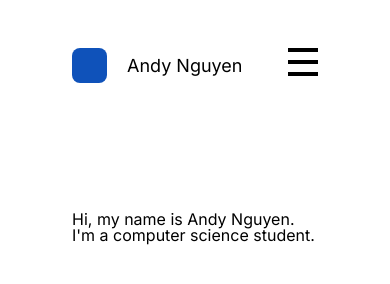
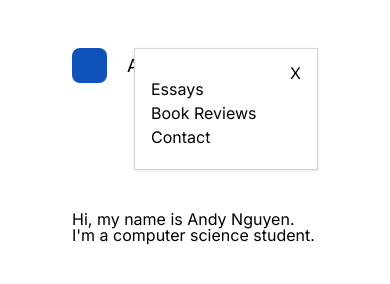
Before and after one commit to andy-mtng/andy-mtng2.github.io, a plain HTML site: page home.html in a window 390 px wide. Both pictures are taken after a click on the element 303 px from the left and 62 px from the top of the page. Drawn offline with Linux system fonts and the light colour scheme.

Commit message:
Add functionality to hamburger menu

```diff
--- a/home.html
+++ b/home.html
@@ -28,9 +28,16 @@
             <span></span>
             <span></span>
         </div>
+        <div class="hamburger-menu-items">
+            <p id="hamburger-menu-close-button">X</p>
+            <a href="essays.html">Essays</a>
+            <a href="bookReviews.html">Book Reviews</a>
+            <a href="contact.html">Contact</a>
+        </div>
     </nav>
     <div class="page-content">
         <p>Hi, my name is Andy Nguyen. I'm a computer science student.</p>
     </div>
+    <script src="script.js"></script>
 </body>
 </html>
--- /dev/null
+++ b/script.js
@@ -0,0 +1,11 @@
+const hamburger = document.querySelector(".hamburger-menu");
+const hamburgerMenu = document.querySelector(".hamburger-menu-items");
+const hamburgerMenuCloseButton = document.querySelector("#hamburger-menu-close-button");
+
+hamburger.addEventListener("click", () => {
+    hamburgerMenu.style.display = "block";
+});
+
+hamburgerMenuCloseButton.addEventListener("click", () => {
+    hamburgerMenu.style.display = "none";
+})
--- a/styles.css
+++ b/styles.css
@@ -136,6 +136,34 @@ a {
     display: none;
 }
 
+.hamburger-menu-items {
+    position: absolute;
+    background-color: white;
+    color: black;
+    width: 150px;
+    border: 1px solid #d4d4d4;
+    right: 72px;
+    top: 48px;
+    text-align: right;
+    display: none;
+    box-shadow: 0px 1px 3px rgba(0,0,0,0.1);
+    padding: 16px;
+}
+
+.menu-container.show {
+    transform: translateX(0);
+}
+
+.hamburger-menu-items a {
+    display: block;
+    text-align: left;
+    margin-bottom: 8px;
+}
+
+#hamburger-menu-close-button {
+    cursor: pointer;
+}
+
 @media (max-width: 1000px), (min-width: 1000px) {
     .project-container {
         display: grid;
```
Also changed, not shown: images/sky-image.jpg (deleted).
